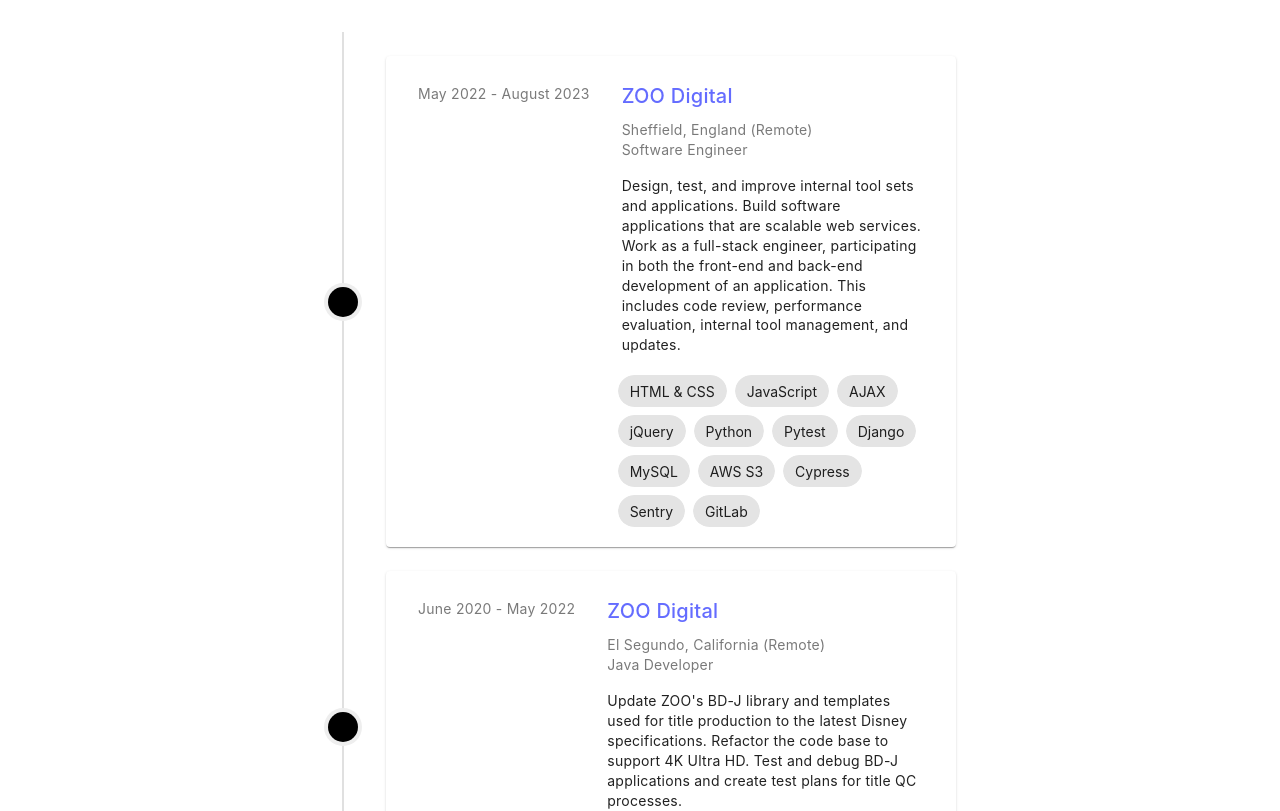
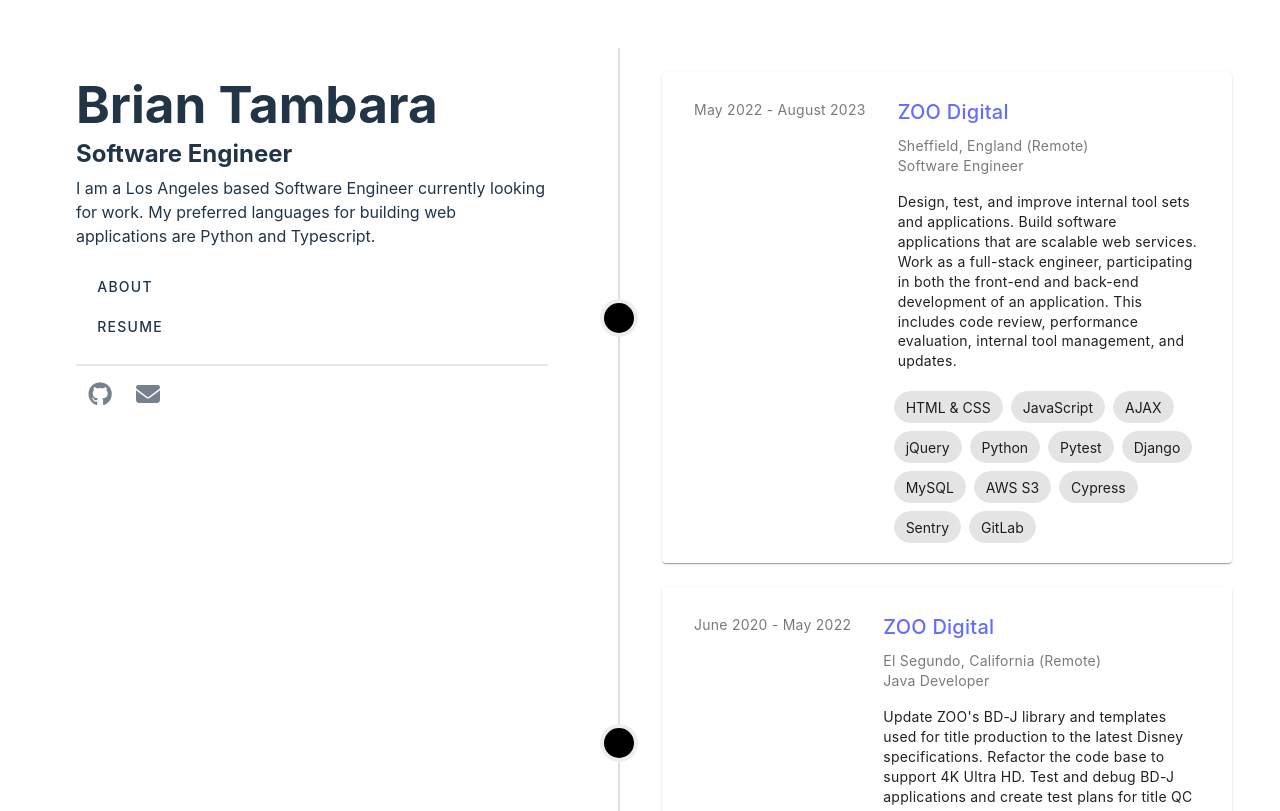
Before and after one commit to btambara/brian-tambara-com, a Vue app: page / in a window 1280 px wide. Shown: the top 811 px of the page. Built offline with nearby package versions, Linux system fonts and the light colour scheme.

Commit message:
add font awesome icons, add left side content

```diff
--- a/package.json
+++ b/package.json
@@ -13,6 +13,7 @@
     "vuetify": "^3.5.2"
   },
   "devDependencies": {
+    "@fortawesome/fontawesome-free": "^6.5.1",
     "@vitejs/plugin-vue": "^4.5.2",
     "typescript": "^5.2.2",
     "vite": "^5.0.8",
--- a/src/App.vue
+++ b/src/App.vue
@@ -4,6 +4,35 @@
 </script>
 
 <template>
+  <v-container fluid>
+    <v-row>
+      <v-col class="ma-10">
+        <v-row>
+          <h1 class="mb-1 text-left">Brian Tambara</h1>
+          <h2 class="mb-1 text-left">Software Engineer</h2>
+          <p class="text-left">I am a Los Angeles based Software Engineer currently looking for work. My preferred languages for building web applications are Python and Typescript.</p>
+          <v-container>
+              <v-row class="mt-1">
+                <v-btn variant="text">
+                  About
+                </v-btn>
+              </v-row>
+
+              <v-row class="mt-4">
+                <v-btn variant="text">
+                  Resume
+                </v-btn>
+              </v-row>
+          </v-container>
+
+          <v-divider :thickness="2" class="mt-4"></v-divider>
+        </v-row>
+        <v-row class="mt-4">
+          <v-btn href="http://github.com/btambara" icon="fab fa-github" variant="plain"></v-btn>
+          <v-btn href="mailto:btambara@gmail.com" icon="fas fa-envelope" variant="plain"></v-btn>
+        </v-row>
+      </v-col>
+      <v-col>
         <v-timeline density="compact">
           <v-timeline-item v-for="job in jobs">
               <Job
@@ -18,6 +47,11 @@
             />
           </v-timeline-item>
         </v-timeline>
+      </v-col>
+    </v-row>
+  </v-container>
+
+
 
 </template>
 
--- a/src/main.ts
+++ b/src/main.ts
@@ -2,13 +2,24 @@
 import './style.css'
 import App from './App.vue'
 
+// Font Awesome
+import '@fortawesome/fontawesome-free/css/all.css'
+
 // Vuetify
 import 'vuetify/styles'
 import { createVuetify } from 'vuetify'
+import { aliases, fa } from 'vuetify/iconsets/fa'
 import * as components from 'vuetify/components'
 import * as directives from 'vuetify/directives'
 
 const vuetify = createVuetify({
+    icons: {
+      defaultSet: 'fa',
+      aliases,
+      sets: {
+        fa,
+      },
+    },
     components,
     directives,
   })
```
Also changed, not shown: 1 other file (tests, documents, lock files or other folders). Lines whose indentation alone changed are shown as unchanged.
